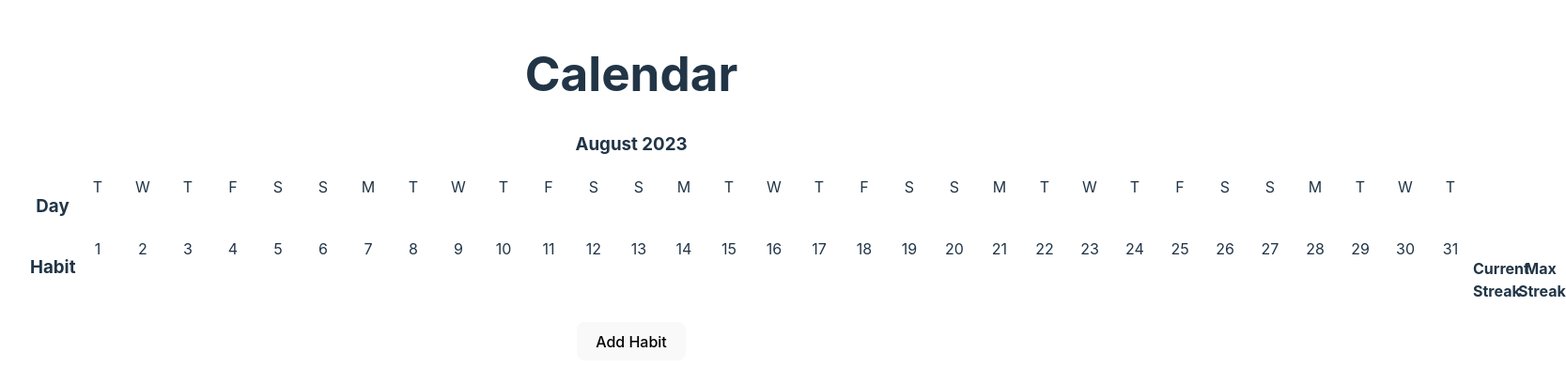
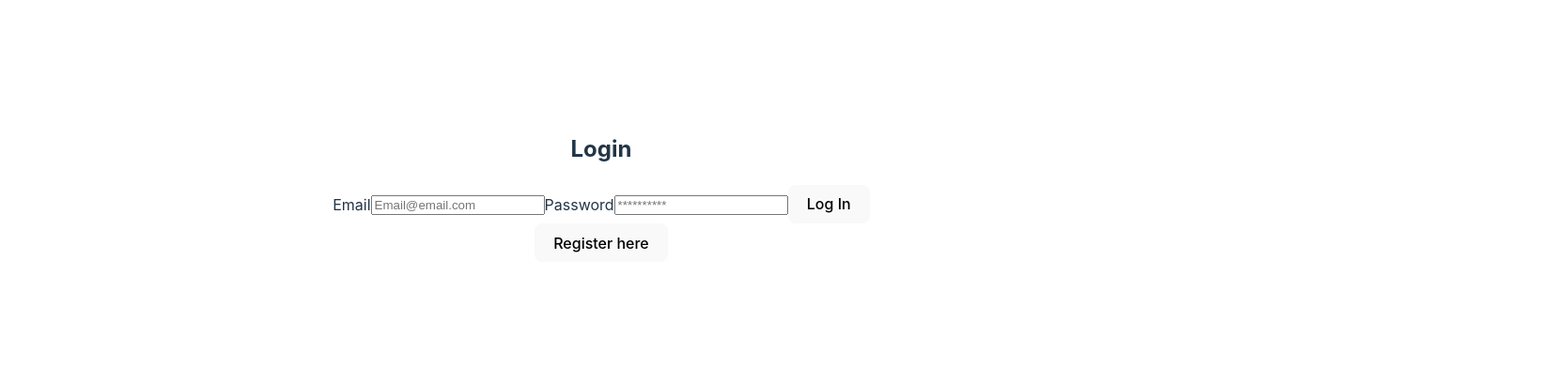
Before and after one commit to ahe8/routine-tracker, a React (Vite) app: page / in a window 1280 px wide. Shown: the part 200-608 px from the top of the page at 94% size, 1667 px wide, since content can reach past the window. Built offline with nearby package versions, Linux system fonts and the light colour scheme.

Commit message:
Register and Login

```diff
--- a/src/App.jsx
+++ b/src/App.jsx
@@ -1,13 +1,28 @@
 import { useState } from 'react'
 import './App.css'
 import Calendar from "./components/Calendar"
+import { Register } from "./user/Register";
+import { Login } from "./user/Login";
 
 function App() {
+  // return (
+  //   <>
+  //     <Login />
+  //     <Calendar />
+  //   </>
+  // )
+
+  const [currentForm, setCurrentForm] = useState("login");
+  const toggleForm = (forName) => {
+      setCurrentForm(forName);
+  }
   return (
-    <>
-      <Calendar />
-    </>
-  )
+      <div className="App">
+          {
+              currentForm === "login" ? <Login onFormSwitch={toggleForm} /> : <Register onFormSwitch={toggleForm}/>
+          }
+      </div>
+  );
 }
 
 export default App
--- /dev/null
+++ b/src/user/App.css
@@ -0,0 +1,43 @@
+/* styling for login and register goes here? */
+
+.App {
+    text-align: center;
+    display: flex;
+    min-height : 100vh;
+    align-items: center;
+    justify-content: center;
+    /* background-color: grey; */
+  }
+
+  .auth-form-container, .login-form, .register-form {
+    display : flex;
+    flex-direction: column;
+    align-items: center;
+
+  }
+
+  label {
+    text-align: left;
+    padding : 0.25rem 0;
+  }
+
+  input {
+    margin : 0.5rem 0;
+    padding : 1rem;
+    border : none;
+    border-radius: 10px;
+  }
+
+  button {
+    border : none;
+    background-color: white;
+    padding : 20px;
+    border-radius: 10px;
+    cursor: pointer;
+  }
+
+  .link-btn {
+    background: none;
+    color: grey;
+    text-decoration: underline;
+  }
--- /dev/null
+++ b/src/user/Login.jsx
@@ -0,0 +1,25 @@
+import React, { useState } from "react";
+
+export const Login = (props) => {
+    const [email, setEmail] = useState("");
+    const [pass, setPass] = useState("");
+
+    const handleSubmit = (e) => {
+        e.preventDefault();
+        console.log(email, pass);
+    }
+
+    return (
+        <div className="auth-form-container">
+            <h2>Login</h2>
+            <form className="login-form" onSubmit={handleSubmit}>
+                <label htmlFor="email">Email</label>
+                <input value={email} onChange={(e) => setEmail(e.target.value)} type="email" placeholder="Email@email.com" id="email" name="email"/>
+                <label htmlFor="password">Password</label>
+                <input value={pass} onChange={(e) => setPass(e.target.value)} type="password" placeholder="**********" id="password" name="password"/>
+                <button type="submit">Log In</button>
+            </form>
+            <button className="link-btn" onClick={()=>props.onFormSwitch("register")}> Register here</button>
+        </div>
+    )
+}
--- /dev/null
+++ b/src/user/Register.jsx
@@ -0,0 +1,29 @@
+import React, { useState } from "react";
+
+
+export const Register = (props) => {
+    const [email, setEmail] = useState("");
+    const [pass, setPass] = useState("");
+    const [name, setName] = useState("");
+
+    const handleSubmit = (e) => {
+        e.preventDefault();
+        console.log(email, pass);
+    }
+
+    return (
+        <div className="auth-form-container">
+            <h2>Register</h2>
+            <form className="register-form" onSubmit={handleSubmit}>
+                <label htmlFor="name">Full name</label>
+                <input value={name} name={name} id="name" placeholder="Full name"></input>
+                <label htmlFor="email">Email</label>
+                <input value={email} onChange={(e) => setEmail(e.target.value)} type="email" placeholder="Email@email.com" id="email" name="email"/>
+                <label htmlFor="password">Password</label>
+                <input value={pass} onChange={(e) => setPass(e.target.value)} type="password" placeholder="**********" id="password" name="password"/>
+                <button type="submit">Log In</button>
+            </form>
+            <button className="link-btn" onClick={()=>props.onFormSwitch("login")}>Already have an account? Login here</button>
+        </div>
+    )
+}
```
Also changed, not shown: src/user/App.jsx (added, +30 -0 lines).
